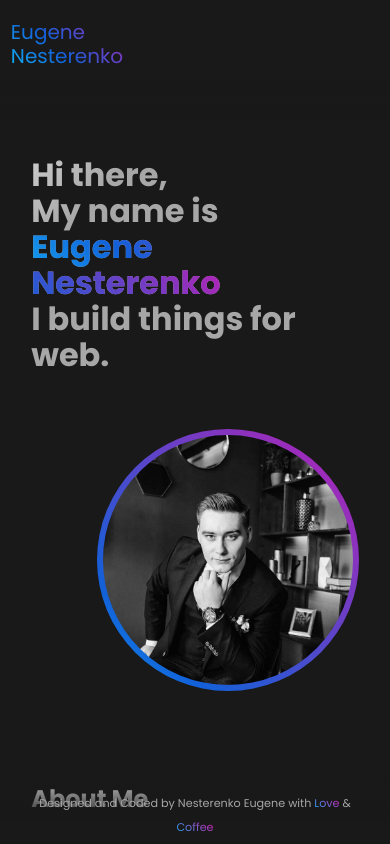
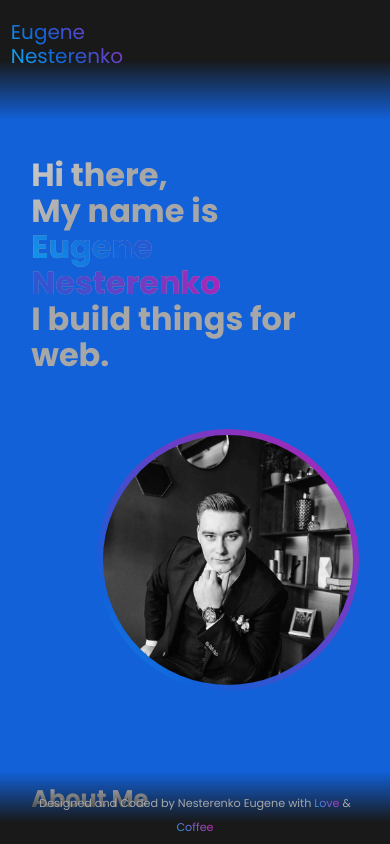
Before and after one commit to talismanchik/my_portfolio, a React (Vite) app: page / in a window 390 px wide. Shown: the top 844 px of the page. Built offline with nearby package versions, Linux system fonts and the light colour scheme.

Commit message:
correct media query

```diff
--- a/src/styles/_boilerplate.scss
+++ b/src/styles/_boilerplate.scss
@@ -45,6 +45,7 @@ section {
   /* stylelint-disable */
   @media screen and (max-width: 768px) {
     padding: 8%;
+    background-color: #1261d9;
   }
 }
 
```
